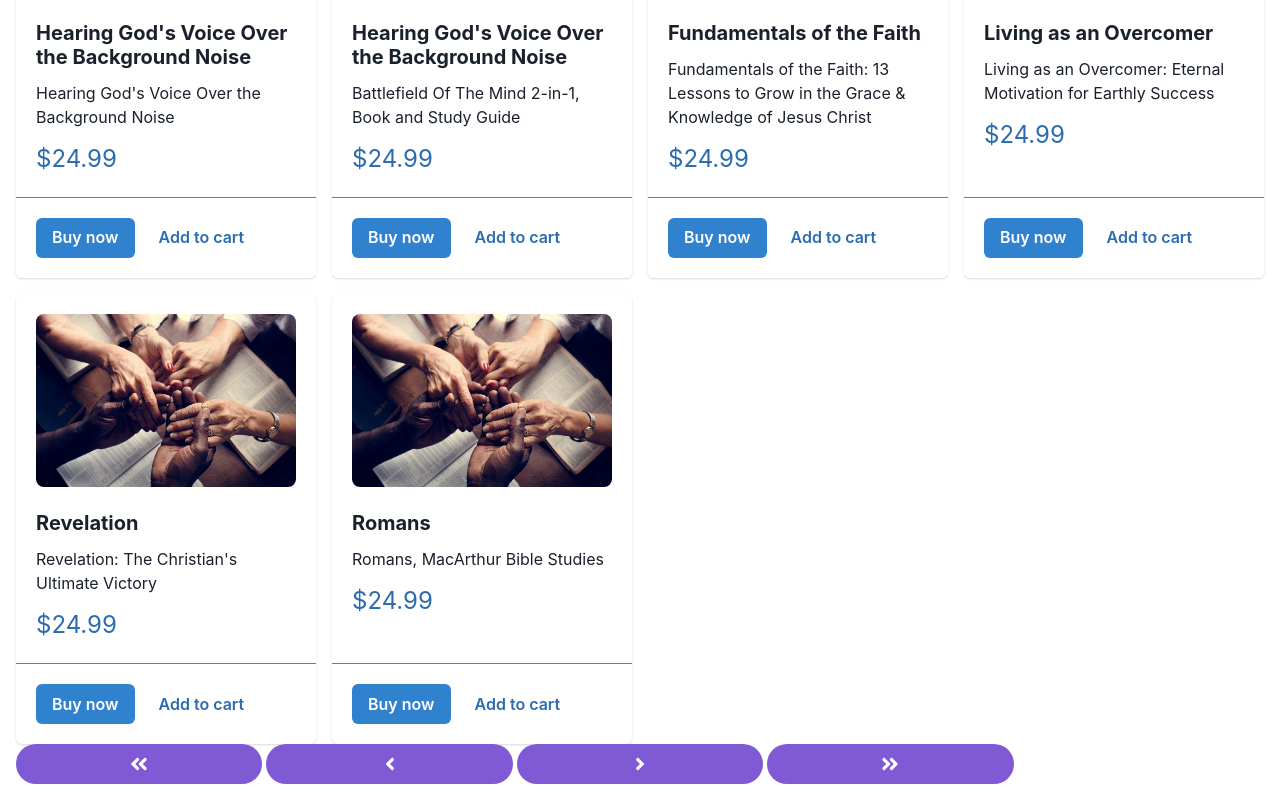
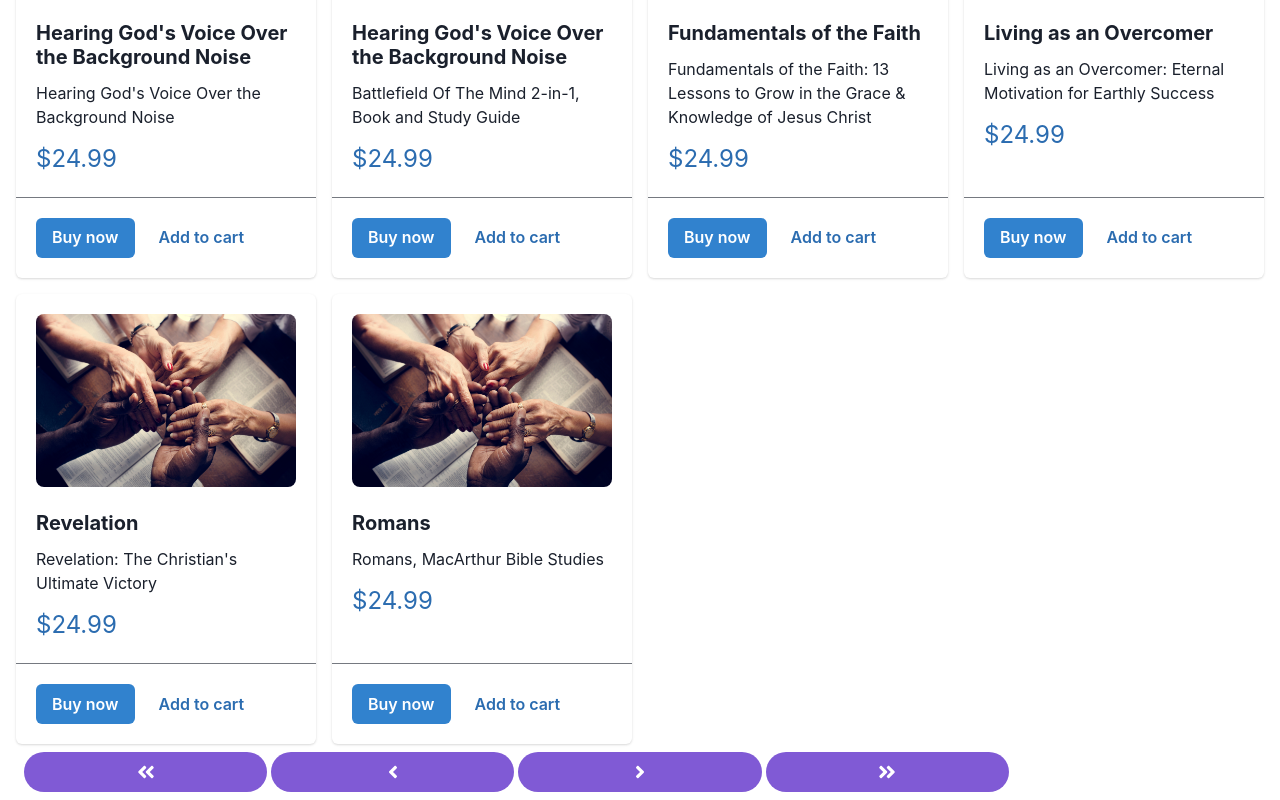
Before and after one commit to 3zbyjd/rlomuniv, a React (Vite) app: page / in a window 1280 px wide. Shown: the part 1929-2729 px from the top of the page. Built offline with nearby package versions, Linux system fonts and the light colour scheme.

Commit message:
Adding forward and back buttons.

```diff
--- a/src/components/CourseCard.tsx
+++ b/src/components/CourseCard.tsx
@@ -77,7 +77,7 @@ const CourseCardList = () => {
             </Card>
           ))}
         </SimpleGrid>
-        <SimpleGrid columns={5} spacing={1}>
+        <SimpleGrid columns={5} spacing={1} p={2}>
           <IconButton
             isRound={true}
             variant="solid"
```
